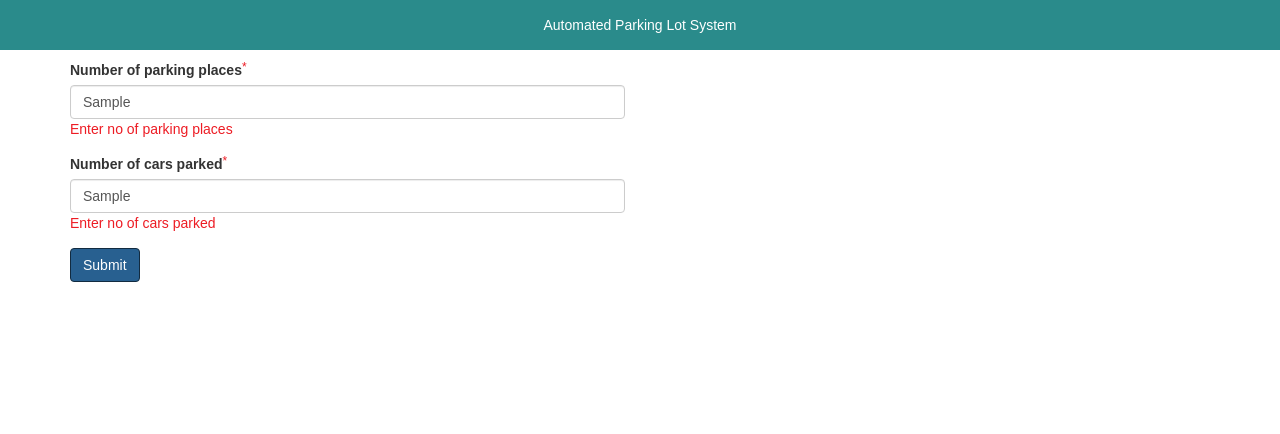
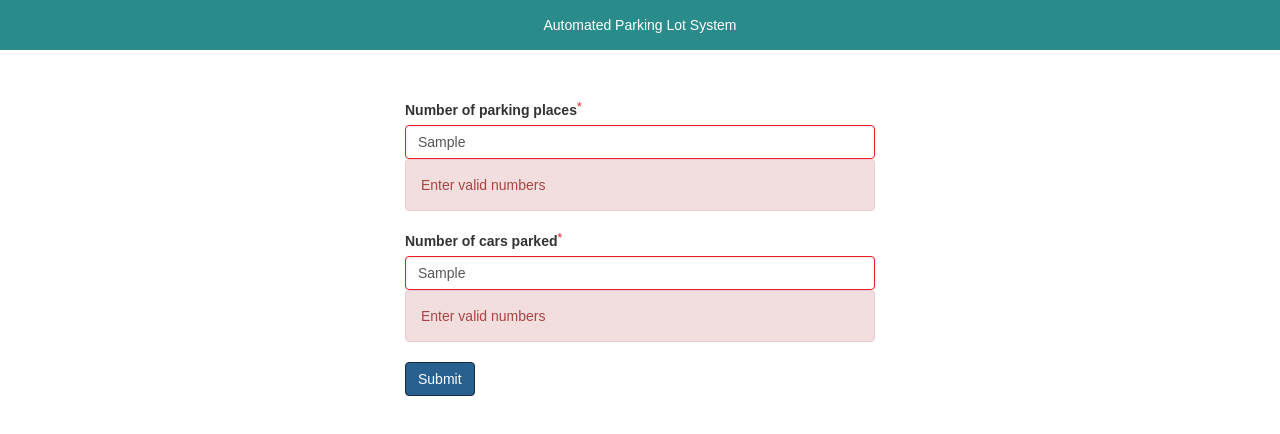
Before and after one commit to ASManojKumar/car-parking-tool, an Angular app: page /form in a window 1280 px wide. Both pictures are taken after typing "Sample", "Sample" into the empty fields and a click on the button "Submit". Shown: the top 434 px of the page. Built offline with nearby package versions, Linux system fonts and the light colour scheme.

Commit message:
adding form validation

```diff
--- a/src/app/modules/car-parking-tool/form/form.component.html
+++ b/src/app/modules/car-parking-tool/form/form.component.html
@@ -1,16 +1,20 @@
-<form #car_parking_form="ngForm" name="car_parking_form" (ngSubmit)="car_parking_form.valid && submitForm()" novalidate>
+<form #parkingform="ngForm" name="form" (ngSubmit)="parkingform.form.valid && submitForm()" novalidate>
   <div class="container car-parking-form-container">
     <div class="row">
-      <div class="col-sm-6 offset-sm-3">
+      <div class="col-xs-12">
         <div class="form-group has-feedback">
-          <label>
-            <span>Number of parking places</span>
-            <span class="required">*</span>
-          </label>
-          <input autocomplete="off" type="text" class="form-control" name="number_parking_place" [(ngModel)]="parking_place" placeholder="Enter no of parking place"
-            [pattern]="numbers_regex" maxlength="1024" required #number_parking_place="ngModel">
-          <div class="text-danger" *ngIf="number_parking_place.errors?.pattern">
-            Enter no of parking places
+          <div class="form-group">
+            <label>
+              <span>Number of parking places</span>
+              <span class="required">*</span>
+            </label>
+            <input type="text" class="form-control" name="totalParkingNumber" [(ngModel)]="parking_place" #totalParkingNumber="ngModel"
+              [ngClass]="{ 'is-invalid': parkingform.submitted && totalParkingNumber.invalid }" required placeholder="Enter no of parking place"
+              [pattern]="numbers_regex" />
+            <div *ngIf="parkingform.submitted && totalParkingNumber.invalid" class="alert alert-danger">
+              <div *ngIf="totalParkingNumber.errors.required">No of parking places required</div>
+              <div *ngIf="totalParkingNumber.errors.pattern">Enter valid numbers</div>
+            </div>
           </div>
         </div>
         <div class="form-group has-feedback">
@@ -18,10 +22,11 @@
             <span>Number of cars parked</span>
             <span class="required">*</span>
           </label>
-          <input autocomplete="off" type="text" class="form-control" name="no_of_cars_parked" [(ngModel)]="cars_parked" placeholder="Enter no of cars parked"
-            [pattern]="numbers_regex" maxlength="1024" required #no_of_cars_parked="ngModel">
-          <div class="text-danger" *ngIf="no_of_cars_parked.errors?.pattern">
-            Enter no of cars parked
+          <input type="text" class="form-control" name="totalCarsParked" [(ngModel)]="cars_parked" #totalCarsParked="ngModel" [ngClass]="{ 'is-invalid': parkingform.submitted && totalCarsParked.invalid }"
+            required placeholder="Enter no of cars parked" [pattern]="numbers_regex" />
+          <div *ngIf="parkingform.submitted && totalCarsParked.invalid" class="alert alert-danger">
+            <div *ngIf="totalCarsParked.errors.required">No of cars parked required</div>
+            <div *ngIf="totalCarsParked.errors.pattern">Enter valid numbers</div>
           </div>
         </div>
       </div>
--- a/src/app/modules/car-parking-tool/form/form.component.scss
+++ b/src/app/modules/car-parking-tool/form/form.component.scss
@@ -1,9 +1,18 @@
 .car-parking-form-container {
-  .form-group label .required {
-    font-size: 12px;
-    color: #ED1C24;
-    top: -4px;
-    position: relative;
-    font-weight: 500;
+  max-width: 500px;
+  margin: 50px auto;
+  .form-group label {
+    .required {
+      font-size: 12px;
+      color: #ED1C24;
+      top: -4px;
+      position: relative;
+      font-weight: 500;
+    }
+  }
+  .form-control {
+    &.is-invalid {
+      border-color: #ED1C24;
+    }
   }
 }
--- a/src/app/modules/car-parking-tool/list/list.component.html
+++ b/src/app/modules/car-parking-tool/list/list.component.html
@@ -25,7 +25,7 @@
           <span class="caret"></span>
         </button>
         <ul id="dropdown-basic" *dropdownMenu class="dropdown-menu" role="menu" aria-labelledby="actionList">
-          <li role="menuitem" *ngFor="let color of car_parking_tool.color_section">
+          <li role="menuitem" class="text-capitalize" *ngFor="let color of car_parking_tool.color_section">
             <a class="dropdown-item" [innerText]="color.color"></a>
           </li>
         </ul>
@@ -44,10 +44,10 @@
         </tr>
         <tr *ngFor="let car of car_parking_tool.car_details | filter : car_parking_tool.parking_number | filter : color; index as i; let first = first ;let last = last;">
           <td [innerText]="i+1"></td>
-          <td [innerText]="car.carNumber"></td>
-          <td class="text-center" [innerText]="car.carColor"></td>
+          <td [innerText]="car.carNumber" class="text-uppercase"></td>
+          <td class="text-center text-capitalize" [innerText]="car.carColor"></td>
           <td class="text-center" [innerText]="car.slotNumber"></td>
-          <td class="text-center" [innerText]="car.carParkingTime | date"></td>
+          <td class="text-center" [innerText]="car.carParkingTime | date: 'MMM d, y, h:mm a'"></td>
           <td class="text-center">
             <button class="btn btn-warning" (click)="removeCarDetails(i)">Remove</button>
           </td>
--- a/src/app/modules/car-parking-tool/list/list.component.ts
+++ b/src/app/modules/car-parking-tool/list/list.component.ts
@@ -12,8 +12,7 @@ export class ListComponent implements OnInit {
 
   constructor(private modalService: BsModalService) {
     this.car_parking_tool = {
-      'total_parking_slots': 10,
-      'color_section': []
+      'total_parking_slots': 10
     };
   }
 
@@ -44,7 +43,14 @@ export class ListComponent implements OnInit {
       'slotNumber': 1,
       'carParkingTime': 1585475522103
     }];
+    // get list of car colors for dropdown
+    this.getCarColorList();
+    // get car slot numbers for updating
+    this.getCarSlotNumber();
+  }
 
+  getCarColorList() {
+    this.car_parking_tool.color_section = [];
     this.car_parking_tool.car_details.forEach((color: any) => {
       this.car_parking_tool.color_section.push({
         'color': color.carColor
@@ -52,18 +58,45 @@ export class ListComponent implements OnInit {
     });
   }
 
-  parkCar(data) {
-    let edit_key_result = { ...data };
+  getCarSlotNumber() {
+    this.car_parking_tool.slot_numbers = [];
+    this.car_parking_tool.car_details.forEach(car => {
+      this.car_parking_tool.slot_numbers.push(car.slotNumber);
+    });
+  }
+
+  getCarSlotMissingNumber() {
+    var car_numbers = this.car_parking_tool.slot_numbers.sort();
+    var missing;
+    for (var i = 1; i <= 10; i++) {
+      if (car_numbers[i - 1] != i) {
+        missing = i;
+        return missing;
+      }
+    }
+  }
+
+  parkCar() {
     let modal = this.modalService.show(ParkCarModalComponent, { class: 'modal-xs' });
     (<ParkCarModalComponent>modal.content).showConfirmationModal();
-    (<ParkCarModalComponent>modal.content).onClose.subscribe(result => {
-      if (result) {
+    (<ParkCarModalComponent>modal.content).onClose.subscribe(data => {
+      if (data) {
+        let new_parking_data = {
+          'carNumber': data.registration_number,
+          'carColor': data.color,
+          'carParkingTime': new Date(),
+          'slotNumber': this.getCarSlotMissingNumber()
+        };
+        this.car_parking_tool.car_details.unshift(new_parking_data);
+        this.getCarColorList();
+        this.getCarSlotNumber();
       }
     });
   }
 
   removeCarDetails(index) {
     this.car_parking_tool.car_details.splice(index, 1);
+    this.getCarSlotNumber();
   }
 
   resetFilterSelection() {
--- a/src/app/modules/car-parking-tool/modal/park-car-modal.component.html
+++ b/src/app/modules/car-parking-tool/modal/park-car-modal.component.html
@@ -14,8 +14,8 @@
               <span>Enter Car Registration Number</span>
               <span class="required">*</span>
             </label>
-            <input autocomplete="off" type="text" class="form-control" name="car_reg_number" [(ngModel)]="registration_number" placeholder="Enter car reg number"
-              maxlength="1024" required #car_reg_number="ngModel">
+            <input autocomplete="off" type="text" class="form-control" name="car_reg_number" [(ngModel)]="park_car_modal.registration_number"
+              placeholder="Enter car reg number" maxlength="1024" required #car_reg_number="ngModel">
             <div class="text-danger" *ngIf="car_reg_number.errors?.pattern">
               Car Registration Number Required
             </div>
@@ -25,7 +25,7 @@
               <span>Enter Car Color</span>
               <span class="required">*</span>
             </label>
-            <input autocomplete="off" type="text" class="form-control" name="car_color" [(ngModel)]="color" placeholder="Enter car color"
+            <input autocomplete="off" type="text" class="form-control" name="car_color" [(ngModel)]="park_car_modal.color" placeholder="Enter car color"
               maxlength="1024" required #car_color="ngModel">
             <div class="text-danger" *ngIf="car_color.errors?.pattern">
               Car Color is required
@@ -34,7 +34,7 @@
         </div>
       </div>
       <div>
-        <button class="btn btn-success" type="submit">Park Car</button>
+        <button class="btn btn-primary" type="submit">Park Car</button>
       </div>
     </div>
   </form>
--- a/src/app/modules/car-parking-tool/modal/park-car-modal.component.ts
+++ b/src/app/modules/car-parking-tool/modal/park-car-modal.component.ts
@@ -7,11 +7,13 @@ import { BsModalRef } from 'ngx-bootstrap/modal';
   templateUrl: './park-car-modal.component.html'
 })
 export class ParkCarModalComponent {
-  data: [];
+  park_car_modal: any;
   public onClose: Subject<any>;
 
   constructor(
-    private _bsModalRef: BsModalRef) { }
+    private _bsModalRef: BsModalRef) {
+    this.park_car_modal = {};
+  }
 
 
   public ngOnInit() {
@@ -23,7 +25,7 @@ export class ParkCarModalComponent {
 
   public submitForm() {
     this._bsModalRef.hide();
-    this.onClose.next(true);
+    this.onClose.next(this.park_car_modal);
   }
 
   public onCancel() {
--- a/src/app/shared/pipes.module.ts
+++ b/src/app/shared/pipes.module.ts
@@ -2,7 +2,6 @@ import { NgModule, ModuleWithProviders } from '@angular/core';
 import { CommonModule } from '@angular/common';
 import { FilterPipe } from './filter.pipe';
 
-// add all you components in the uiComponentsList array
 export const pipesComponentsList = [FilterPipe];
 @NgModule({
   imports: [CommonModule],
```
